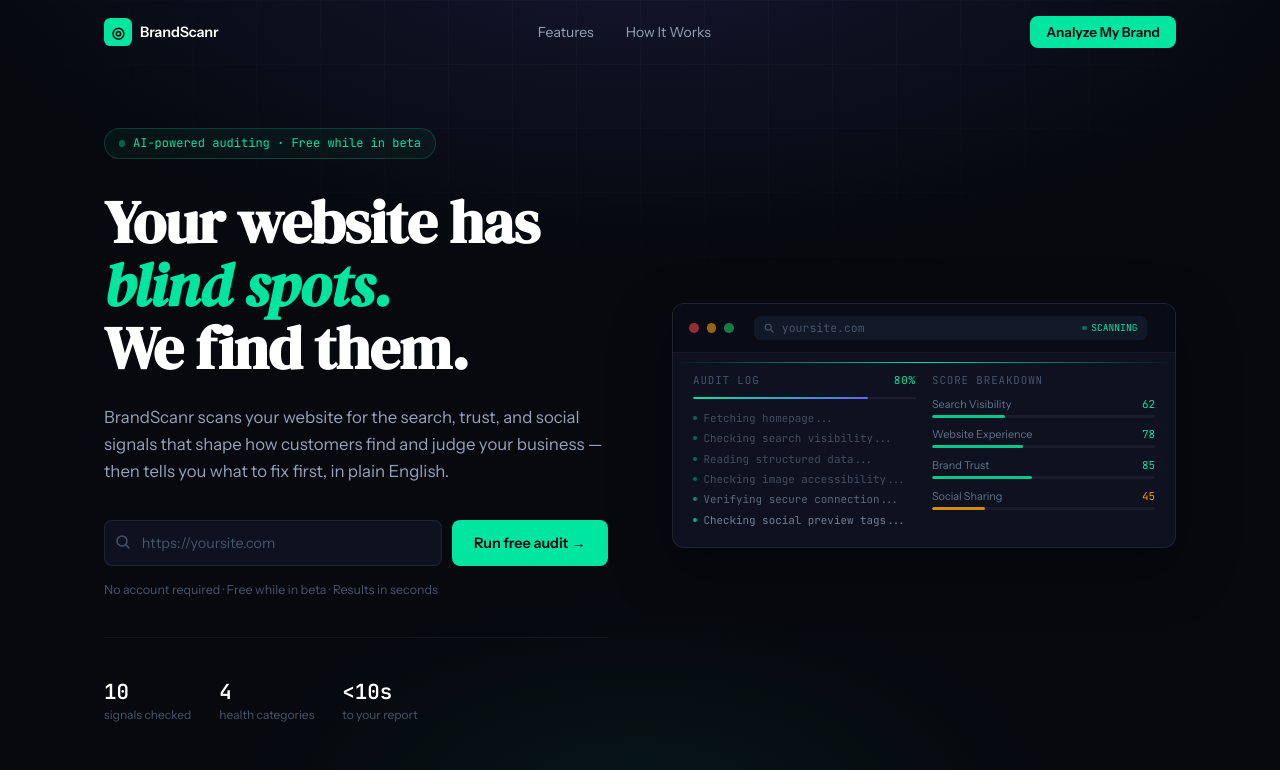
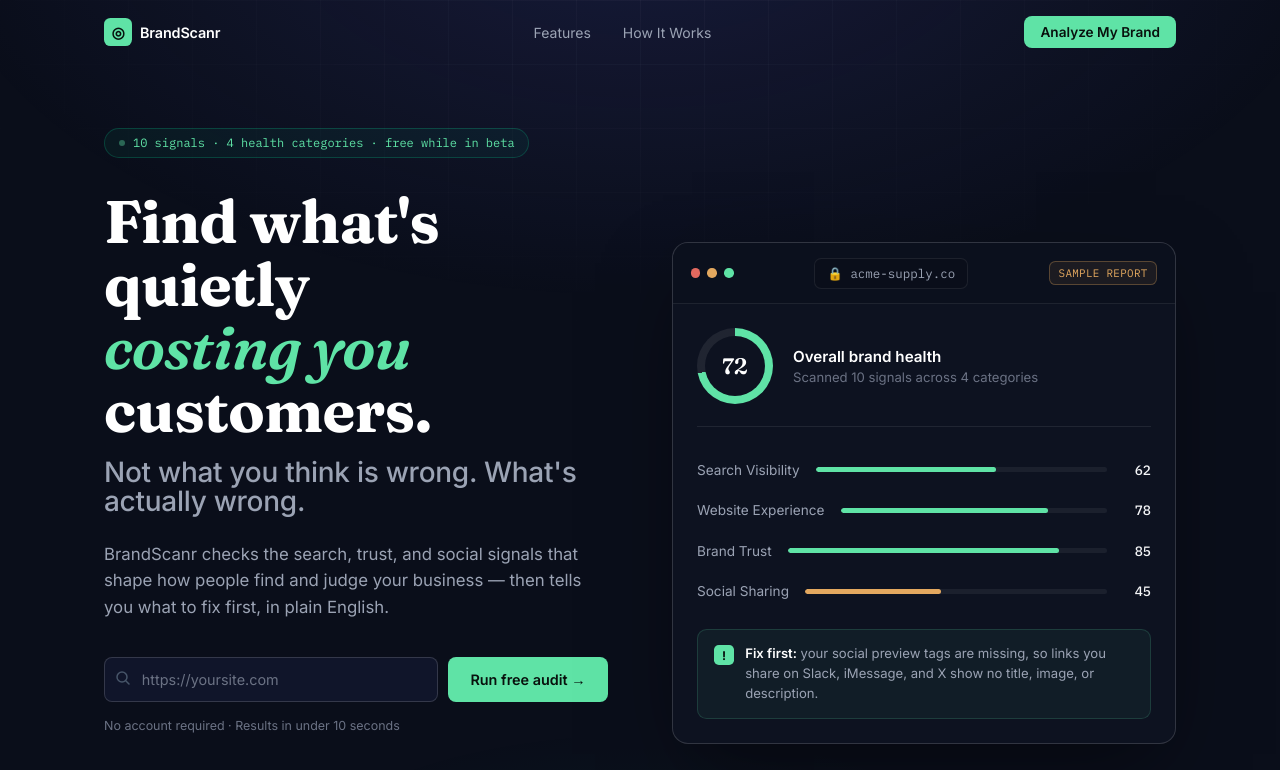
Before and after one commit to Kiannamendez/BrandScanr, a website: page public/index.html in a window 1280 px wide. Shown: the top 770 px of the page. Drawn offline with Linux system fonts and the light colour scheme.

Commit message:
Add files via upload

```diff
--- a/public/app.js
+++ b/public/app.js
@@ -26,66 +26,6 @@ function focusScanInput() {
 document.getElementById("nav-cta-btn").addEventListener("click", focusScanInput);
 document.getElementById("nav-cta-btn-mobile").addEventListener("click", focusScanInput);
 document.getElementById("cta-repeat-btn").addEventListener("click", focusScanInput);
-
-// ── Decorative hero "scanning" demo (illustrative only, not real data) ──
-const demoLogs = [
-  "Fetching homepage...",
-  "Checking search visibility...",
-  "Reading structured data...",
-  "Checking image accessibility...",
-  "Verifying secure connection...",
-  "Checking social preview tags...",
-];
-const demoMetrics = [
-  { label: "Search Visibility", value: 62, color: "#00e5a0" },
-  { label: "Website Experience", value: 78, color: "#00e5a0" },
-  { label: "Brand Trust", value: 85, color: "#00e5a0" },
-  { label: "Social Sharing", value: 45, color: "#f59e0b" },
-];
-
-const demoLogList = document.getElementById("demo-log-list");
-const demoMetricsEl = document.getElementById("demo-metrics");
-const demoProgressFill = document.getElementById("demo-progress-fill");
-const demoProgressText = document.getElementById("demo-progress");
-
-demoLogList.innerHTML = demoLogs
-  .map((log) => `<div class="log-item"><span class="log-dot"></span><span class="log-text">${log}</span></div>`)
-  .join("");
-demoMetricsEl.innerHTML = demoMetrics
-  .map(
-    (m) => `
-    <div class="metric">
-      <div class="metric-top">
-        <span class="metric-label">${m.label}</span>
-        <span class="metric-value" style="color:${m.color}">${m.value}</span>
-      </div>
-      <div class="metric-track"><div class="metric-fill" style="background:${m.color};width:0%"></div></div>
-    </div>`
-  )
-  .join("");
-
-let demoProgress = 0;
-let demoPhase = 0;
-const logItems = demoLogList.querySelectorAll(".log-item");
-const metricFills = demoMetricsEl.querySelectorAll(".metric-fill");
-
-setInterval(() => {
-  demoProgress = demoProgress >= 100 ? 0 : demoProgress + 1.2;
-  demoProgressFill.style.width = demoProgress + "%";
-  demoProgressText.textContent = Math.round(demoProgress) + "%";
-  metricFills.forEach((fill, i) => {
-    const target = demoMetrics[i].value;
-    fill.style.width = (demoProgress / 100) * target + "%";
-  });
-}, 40);
-
-setInterval(() => {
-  demoPhase = (demoPhase + 1) % logItems.length;
-  logItems.forEach((item, i) => {
-    item.classList.toggle("active", i === demoPhase);
-    item.classList.toggle("done", i < demoPhase);
-  });
-}, 1200);
 
 // ── Real audit pillars (matches audit.js exactly) ────────────
 const PILLARS = [
--- a/public/index.html
+++ b/public/index.html
@@ -3,10 +3,25 @@
 <head>
   <meta charset="UTF-8" />
   <meta name="viewport" content="width=device-width, initial-scale=1.0" />
-  <title>BrandScanr — Your website has blind spots. We find them.</title>
+  <title>BrandScanr — AI-Powered Website Audits for Small Business</title>
   <meta name="description" content="BrandScanr scans your website for the search, trust, and social signals that shape how customers find and judge your business — then tells you what to fix first." />
+
+  <!-- Open Graph / link previews -->
+  <meta property="og:type" content="website" />
+  <meta property="og:url" content="https://brandscanr.onrender.com/" />
+  <meta property="og:title" content="BrandScanr — Find what's quietly costing you customers." />
+  <meta property="og:description" content="Free AI-powered audit that checks your site's search visibility, trust signals, and social sharing — then tells you what to fix first." />
+  <meta property="og:image" content="https://brandscanr.onrender.com/og-image.png" />
+  <meta property="og:image:width" content="1200" />
+  <meta property="og:image:height" content="627" />
+
+  <!-- Twitter/X card -->
+  <meta name="twitter:card" content="summary_large_image" />
+  <meta name="twitter:title" content="BrandScanr — Find what's quietly costing you customers." />
+  <meta name="twitter:description" content="Free AI-powered audit that checks your site's search visibility, trust signals, and social sharing — then tells you what to fix first." />
+  <meta name="twitter:image" content="https://brandscanr.onrender.com/og-image.png" />
   <link rel="preconnect" href="https://fonts.googleapis.com" />
-  <link href="https://fonts.googleapis.com/css2?family=Instrument+Sans:ital,wght@0,400;0,500;0,600;0,700;1,400&family=DM+Serif+Display:ital@0;1&family=JetBrains+Mono:wght@400;500;600;700&display=swap" rel="stylesheet" />
+  <link href="https://fonts.googleapis.com/css2?family=Fraunces:ital,opsz,wght@0,9..144,400;0,9..144,600;0,9..144,700;1,9..144,600&family=Inter:wght@400;500;600;700&family=IBM+Plex+Mono:wght@400;500&display=swap" rel="stylesheet" />
   <link rel="stylesheet" href="/style.css" />
 </head>
 <body>
@@ -50,17 +65,17 @@
         <div class="hero-copy">
           <div class="eyebrow-pill">
             <span class="pulse-dot"></span>
-            <span>AI-powered auditing · Free while in beta</span>
+            <span>10 signals · 4 health categories · free while in beta</span>
           </div>
 
           <h1 class="hero-title">
-            Your website has<br />
-            <span class="serif-italic">blind spots.</span><br />
-            We find them.
+            Find what's quietly<br />
+            <span class="serif-italic">costing you</span> customers.
+            <span class="hero-title-sub">Not what you think is wrong. What's actually wrong.</span>
           </h1>
 
           <p class="hero-sub">
-            BrandScanr scans your website for the search, trust, and social signals that shape how customers find and judge your business — then tells you what to fix first, in plain English.
+            BrandScanr checks the search, trust, and social signals that shape how people find and judge your business — then tells you what to fix first, in plain English.
           </p>
 
           <form class="hero-form" id="scan-form">
@@ -84,7 +99,7 @@
 
           <p id="form-error" class="form-error" hidden></p>
 
-          <p class="hero-fine-print">No account required · Free while in beta · Results in seconds</p>
+          <p class="hero-fine-print">No account required · Results in under 10 seconds</p>
 
           <div class="hero-stats">
             <div class="stat">
@@ -103,40 +118,49 @@
         </div>
 
         <div class="hero-visual">
-          <div class="scan-visualizer">
-            <div class="browser-chrome">
-              <span class="dot dot-red"></span>
-              <span class="dot dot-amber"></span>
-              <span class="dot dot-green"></span>
-              <div class="chrome-url">
-                <svg width="12" height="12" viewBox="0 0 16 16" fill="none">
-                  <circle cx="7" cy="7" r="4" stroke="#475569" stroke-width="1.5"/>
-                  <path d="M11 11l2.5 2.5" stroke="#475569" stroke-width="1.5" stroke-linecap="round"/>
-                </svg>
-                <span>yoursite.com</span>
-                <span class="chrome-status">
-                  <span class="pulse-dot small"></span>
-                  SCANNING
-                </span>
+          <div class="panel">
+            <div class="panel-titlebar">
+              <div class="traffic"><span class="r"></span><span class="y"></span><span class="g"></span></div>
+              <div class="url-chip">🔒 acme-supply.co</div>
+              <div class="sample-tag">SAMPLE REPORT</div>
+            </div>
+            <div class="panel-body">
+              <div class="score-hero">
+                <div class="score-ring">
+                  <div class="score-ring-inner">72</div>
+                </div>
+                <div class="score-hero-text">
+                  <div class="site">Overall brand health</div>
+                  <div class="desc">Scanned 10 signals across 4 categories</div>
+                </div>
+              </div>
+
+              <div class="breakdown-row">
+                <span class="label">Search Visibility</span>
+                <div class="barwrap"><div class="bar" style="width:62%; background:#5FE3A6;"></div></div>
+                <span class="val">62</span>
+              </div>
+              <div class="breakdown-row">
+                <span class="label">Website Experience</span>
+                <div class="barwrap"><div class="bar" style="width:78%; background:#5FE3A6;"></div></div>
+                <span class="val">78</span>
+              </div>
+              <div class="breakdown-row">
+                <span class="label">Brand Trust</span>
+                <div class="barwrap"><div class="bar" style="width:85%; background:#5FE3A6;"></div></div>
+                <span class="val">85</span>
+              </div>
+              <div class="breakdown-row">
+                <span class="label">Social Sharing</span>
+                <div class="barwrap"><div class="bar" style="width:45%; background:#E3A85F;"></div></div>
+                <span class="val">45</span>
+              </div>
+
+              <div class="fix-callout">
+                <div class="icon">!</div>
+                <div class="t"><strong>Fix first:</strong> your social preview tags are missing, so links you share on Slack, iMessage, and X show no title, image, or description.</div>
               </div>
             </div>
-            <div class="visualizer-body">
-              <div class="log-panel">
-                <div class="panel-header">
-                  <span>Audit log</span>
-                  <span class="mono accent" id="demo-progress">0%</span>
-                </div>
-                <div class="progress-track">
-                  <div class="progress-fill" id="demo-progress-fill"></div>
-                </div>
-                <div class="log-list" id="demo-log-list"></div>
-              </div>
-              <div class="metrics-panel">
-                <span class="panel-header-label">Score breakdown</span>
-                <div id="demo-metrics"></div>
-              </div>
-            </div>
-            <div class="scan-overlay-line" aria-hidden="true"></div>
           </div>
         </div>
       </div>
--- a/public/style.css
+++ b/public/style.css
@@ -1,27 +1,27 @@
 :root {
-  --background: #07090f;
-  --foreground: #e2e8f4;
-  --card: #0d1120;
-  --card-2: #090c17;
-  --secondary: #111827;
-  --secondary-foreground: #94a3b8;
-  --muted-foreground: #64748b;
-  --dim: #475569;
-  --faint: #334155;
-  --primary: #00e5a0;
-  --primary-hover: #00cc8e;
-  --primary-foreground: #07090f;
+  --background: #0a0e1a;
+  --foreground: #f4f5f7;
+  --card: #10152a;
+  --card-2: #0d1220;
+  --secondary: #161c30;
+  --secondary-foreground: #9ba3b4;
+  --muted-foreground: #9ba3b4;
+  --dim: #6b7284;
+  --faint: #4a5164;
+  --primary: #5fe3a6;
+  --primary-hover: #4ecf93;
+  --primary-foreground: #08110d;
   --accent: #6366f1;
-  --danger: #ef4444;
-  --warn: #f59e0b;
+  --danger: #e3695f;
+  --warn: #e3a85f;
   --purple: #a78bfa;
-  --border: rgba(255, 255, 255, 0.08);
-  --border-soft: rgba(255, 255, 255, 0.05);
+  --border: #ffffff26;
+  --border-soft: #ffffff14;
   --radius: 0.5rem;
 
-  --font-sans: "Instrument Sans", system-ui, sans-serif;
-  --font-serif: "DM Serif Display", serif;
-  --font-mono: "JetBrains Mono", ui-monospace, monospace;
+  --font-sans: "Inter", system-ui, sans-serif;
+  --font-serif: "Fraunces", serif;
+  --font-mono: "IBM Plex Mono", ui-monospace, monospace;
 }
 
 * { box-sizing: border-box; }
@@ -163,6 +163,7 @@ html { scroll-behavior: smooth; }
 @keyframes pulse { 0%,100% { opacity: 1; } 50% { opacity: 0.3; } }
 
 .hero-title { font-family: var(--font-serif); font-size: clamp(2.5rem, 5.5vw, 3.75rem); line-height: 1.05; letter-spacing: -0.01em; color: #fff; margin: 0 0 1.5rem; }
+.hero-title-sub { display: block; font-family: var(--font-sans); font-size: clamp(1.2rem, 2.5vw, 1.75rem); font-weight: 500; color: var(--secondary-foreground); margin-top: 1rem; letter-spacing: -0.01em; }
 .hero-sub { color: var(--secondary-foreground); font-size: 1.05rem; line-height: 1.6; max-width: 32rem; margin: 0 0 2.25rem; }
 
 .hero-form { display: flex; flex-direction: column; gap: 0.6rem; max-width: 32rem; }
@@ -190,37 +191,31 @@ html { scroll-behavior: smooth; }
 .stat-value { font-size: 1.3rem; font-weight: 600; color: #fff; font-family: var(--font-mono); }
 .stat-label { font-size: 0.75rem; color: var(--dim); margin-top: 0.15rem; }
 
-/* ── Scan visualizer (decorative) ───────────────── */
-.scan-visualizer { position: relative; border-radius: 0.75rem; border: 1px solid var(--border); background: var(--card); overflow: hidden; box-shadow: 0 20px 60px rgba(0,0,0,0.4); }
-.browser-chrome { display: flex; align-items: center; gap: 0.5rem; padding: 0.75rem 1rem; border-bottom: 1px solid var(--border-soft); background: var(--card-2); }
-.dot { width: 0.6rem; height: 0.6rem; border-radius: 50%; }
-.dot-red { background: rgba(239,68,68,0.6); }
-.dot-amber { background: rgba(245,158,11,0.6); }
-.dot-green { background: rgba(34,197,94,0.6); }
-.chrome-url { flex: 1; margin: 0 0.75rem; background: var(--secondary); border-radius: 0.4rem; padding: 0.3rem 0.6rem; display: flex; align-items: center; gap: 0.4rem; }
-.chrome-url span:nth-child(2) { font-size: 0.72rem; color: var(--dim); font-family: var(--font-mono); }
-.chrome-status { margin-left: auto; display: flex; align-items: center; gap: 0.3rem; font-size: 0.6rem; color: var(--primary); font-family: var(--font-mono); }
-.visualizer-body { padding: 1.25rem; display: grid; grid-template-columns: 1fr 1fr; gap: 1rem; }
-.panel-header { display: flex; align-items: center; justify-content: space-between; font-size: 0.68rem; font-family: var(--font-mono); text-transform: uppercase; letter-spacing: 0.08em; color: var(--dim); margin-bottom: 0.6rem; }
-.panel-header-label { display: block; font-size: 0.68rem; font-family: var(--font-mono); text-transform: uppercase; letter-spacing: 0.08em; color: var(--dim); margin-bottom: 0.6rem; }
-.progress-track { height: 2px; background: rgba(255,255,255,0.06); border-radius: 999px; overflow: hidden; margin-bottom: 0.75rem; }
-.progress-fill { height: 100%; width: 0%; background: linear-gradient(90deg, var(--primary), var(--accent)); border-radius: 999px; transition: width 0.1s linear; }
-.log-list { display: flex; flex-direction: column; gap: 0.4rem; }
-.log-item { display: flex; align-items: center; gap: 0.4rem; opacity: 0.2; transition: opacity 0.3s ease; }
-.log-item.active { opacity: 1; }
-.log-item.done { opacity: 0.4; }
-.log-dot { width: 0.25rem; height: 0.25rem; border-radius: 50%; background: var(--faint); flex-shrink: 0; }
-.log-item.active .log-dot { background: var(--primary); }
-.log-item.done .log-dot { background: var(--primary); }
-.log-text { font-size: 0.68rem; font-family: var(--font-mono); color: var(--secondary-foreground); }
-.metrics-panel .metric { margin-bottom: 0.6rem; }
-.metric-top { display: flex; align-items: center; justify-content: space-between; margin-bottom: 0.25rem; }
-.metric-label { font-size: 0.68rem; color: var(--muted-foreground); }
-.metric-value { font-size: 0.68rem; font-family: var(--font-mono); }
-.metric-track { height: 3px; background: rgba(255,255,255,0.05); border-radius: 999px; overflow: hidden; }
-.metric-fill { height: 100%; border-radius: 999px; opacity: 0.85; transition: width 1s ease; }
-.scan-overlay-line { position: absolute; left: 0; right: 0; height: 1px; opacity: 0.6; background: linear-gradient(90deg, transparent, var(--primary), transparent); animation: scan-line 2.6s ease-in-out infinite; pointer-events: none; }
-@keyframes scan-line { 0% { top: 0; opacity: 0; } 10% { opacity: 1; } 90% { opacity: 1; } 100% { top: 100%; opacity: 0; } }
+/* ── Sample report panel (decorative, hero right side) ─── */
+.panel { background: var(--card-2); border: 1px solid var(--border); border-radius: 1rem; overflow: hidden; box-shadow: 0 30px 80px -20px rgba(0,0,0,0.5); }
+.panel-titlebar { display: flex; align-items: center; justify-content: space-between; padding: 0.9rem 1.1rem; border-bottom: 1px solid var(--border-soft); background: rgba(10,14,26,0.5); }
+.traffic { display: flex; gap: 0.45rem; }
+.traffic span { width: 0.6rem; height: 0.6rem; border-radius: 50%; }
+.traffic .r { background: var(--danger); }
+.traffic .y { background: var(--warn); }
+.traffic .g { background: var(--primary); }
+.url-chip { display: flex; align-items: center; gap: 0.5rem; background: var(--background); border: 1px solid var(--border-soft); border-radius: 0.45rem; padding: 0.4rem 0.75rem; font-family: var(--font-mono); font-size: 0.78rem; color: var(--secondary-foreground); }
+.sample-tag { font-family: var(--font-mono); font-size: 0.68rem; color: var(--warn); border: 1px solid rgba(227,168,95,0.3); background: rgba(227,168,95,0.08); padding: 0.25rem 0.55rem; border-radius: 0.4rem; letter-spacing: 0.03em; }
+.panel-body { padding: 1.5rem; }
+.score-hero { display: flex; align-items: center; gap: 1.25rem; padding-bottom: 1.4rem; margin-bottom: 1.4rem; border-bottom: 1px solid var(--border-soft); }
+.score-ring { width: 4.75rem; height: 4.75rem; border-radius: 50%; background: conic-gradient(var(--primary) 0deg 259deg, rgba(255,255,255,0.08) 259deg 360deg); display: flex; align-items: center; justify-content: center; flex-shrink: 0; }
+.score-ring-inner { width: 3.75rem; height: 3.75rem; border-radius: 50%; background: var(--card-2); display: flex; align-items: center; justify-content: center; font-family: var(--font-serif); font-weight: 600; font-size: 1.4rem; color: #fff; }
+.score-hero-text .site { font-weight: 600; font-size: 0.95rem; margin-bottom: 0.2rem; color: #fff; }
+.score-hero-text .desc { color: var(--dim); font-size: 0.82rem; }
+.breakdown-row { display: flex; align-items: center; justify-content: space-between; padding: 0.7rem 0; font-size: 0.85rem; }
+.breakdown-row .label { color: var(--secondary-foreground); }
+.breakdown-row .barwrap { flex: 1; height: 5px; background: rgba(255,255,255,0.06); border-radius: 4px; margin: 0 1rem; overflow: hidden; }
+.breakdown-row .bar { height: 100%; border-radius: 4px; }
+.breakdown-row .val { font-family: var(--font-mono); font-weight: 500; width: 1.75rem; text-align: right; color: var(--foreground); }
+.fix-callout { margin-top: 1.1rem; background: rgba(95,227,166,0.05); border: 1px solid rgba(95,227,166,0.16); border-radius: 0.6rem; padding: 0.9rem 1rem; display: flex; gap: 0.7rem; align-items: flex-start; }
+.fix-callout .icon { width: 1.25rem; height: 1.25rem; border-radius: 0.3rem; background: var(--primary); flex-shrink: 0; margin-top: 0.05rem; display: flex; align-items: center; justify-content: center; font-size: 0.75rem; font-weight: 700; color: var(--primary-foreground); }
+.fix-callout .t { font-size: 0.82rem; color: var(--secondary-foreground); line-height: 1.5; }
+.fix-callout .t strong { color: #fff; font-weight: 600; }
 
 /* ── Results (real scan output) ─────────────────── */
 .results { padding: 5rem 0; border-top: 1px solid var(--border-soft); }
```
Also changed, not shown: public/og-image.png (added).
